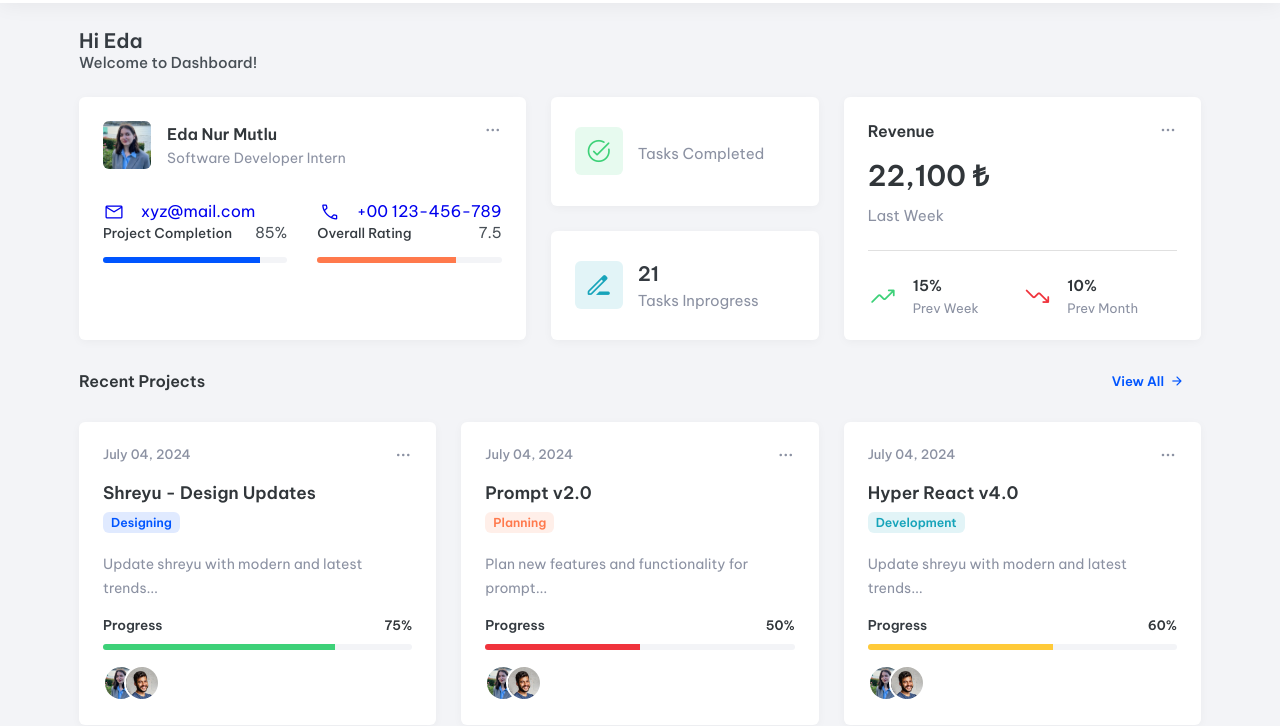
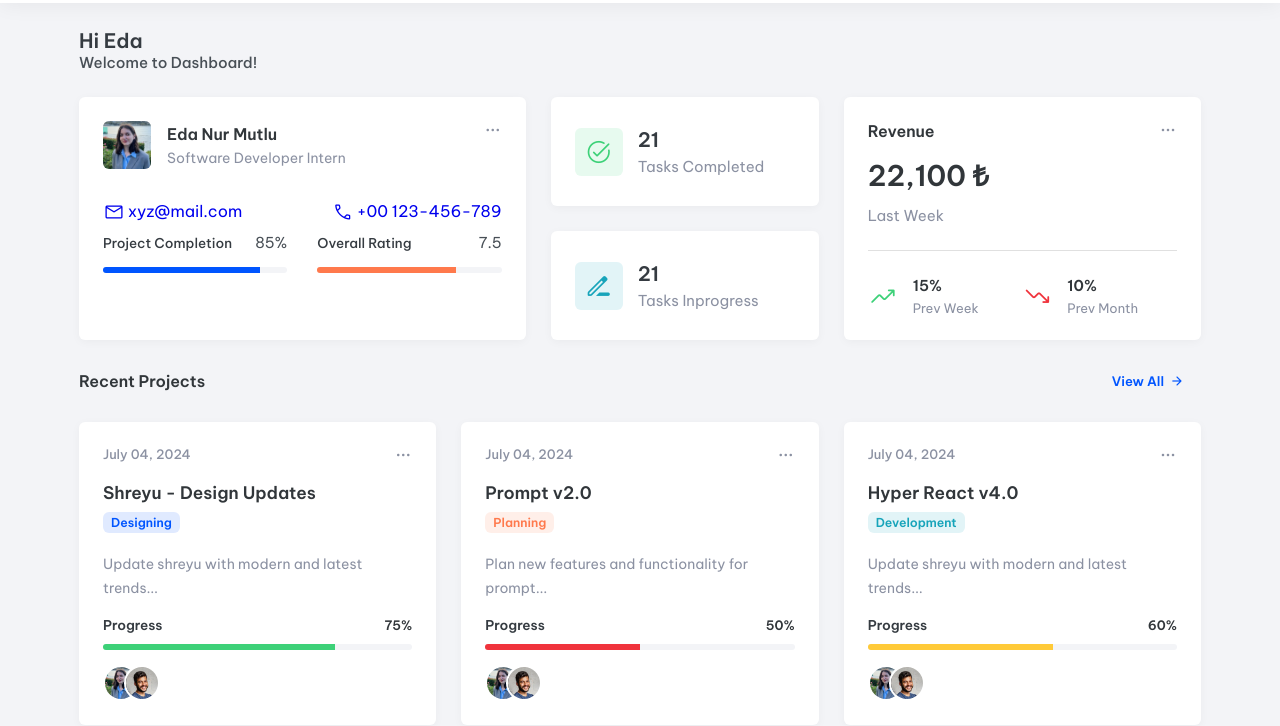
Before and after one commit to edanurmutlu/Admin-Dashboard, a plain HTML site: page index.html in a window 1280 px wide. Shown: the part 79-805 px from the top of the page. Drawn offline with nearby package versions, Linux system fonts and the light colour scheme.

Commit message:
Fixed the position of the icons

```diff
--- a/assets/css/style.css
+++ b/assets/css/style.css
@@ -460,9 +460,10 @@ body {
 
 .contact-list {
   display: flex;
+  justify-content: space-between;
   flex-wrap: wrap;
-  gap: 8px 16px; /* Öğeler arasında boşluk bırakır (dikey 8 piksel, yatay 16 piksel) */
-  justify-content: space-between;
+  margin: 0px 0px 5px 0px;
+  gap: 3px;
 }
 
 .contact-link {
--- a/index.html
+++ b/index.html
@@ -229,7 +229,7 @@
             </div>
 
             <div>
-              <data value="21" class="card-data"></data>
+              <data value="21" class="card-data">21</data>
 
               <p class="card-text">Tasks Completed</p>
             </div>
```
